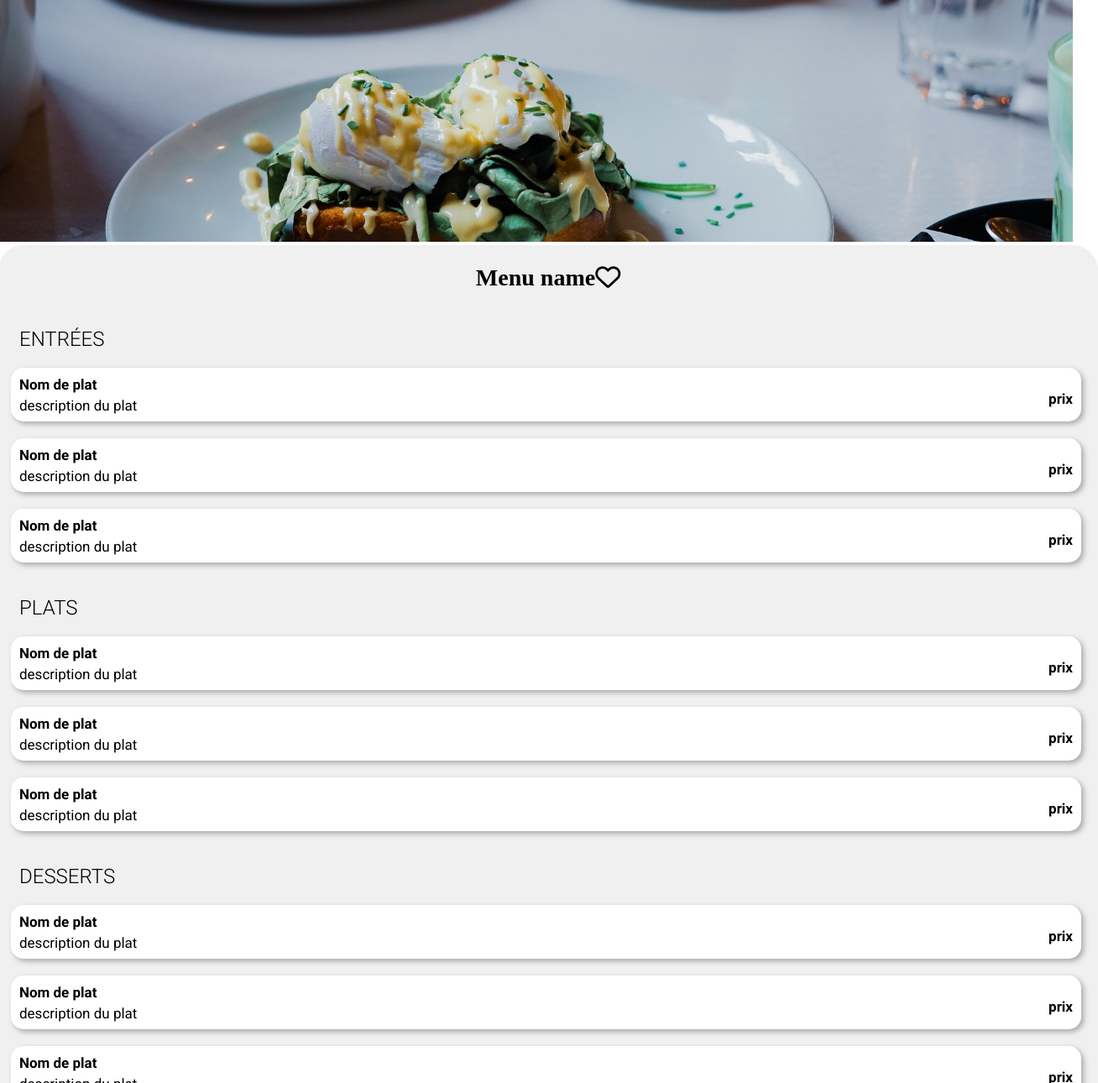
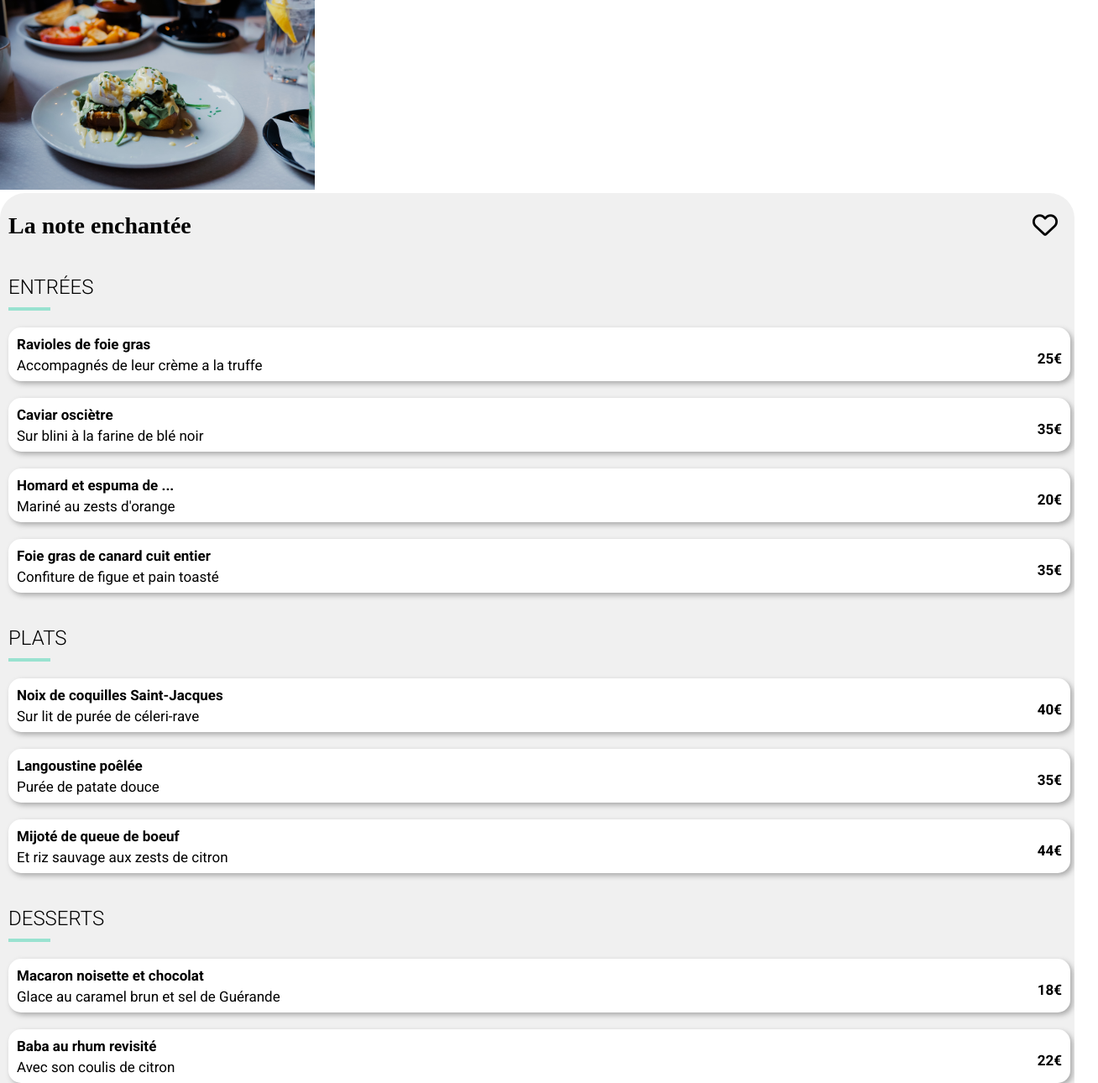
Before and after one commit to MartinBrosseau/BrosseauMartin_3_03122021, a website: page restaurantpage2.html in a window 1280 px wide. Shown: the part 58-1348 px from the top of the page at 84% size, 1308 px wide, since content can reach past the window. Drawn offline with Linux system fonts and the light colour scheme; a web font is replaced by a local one.

Commit message:
restaurants pages almost done

```diff
--- a/restaurantpage2.html
+++ b/restaurantpage2.html
@@ -22,9 +22,7 @@
                 </a>
             </div>
             <div class="restaurantsheader__logo">
-                <div class="logo--big">
-                    <img src="assets/ohmyfood@2x.svg" alt="logo big">
-                </div>
+                <img src="assets/ohmyfood@2x.svg" alt="logo big">
             </div>
         </header>
 
@@ -34,7 +32,7 @@
             </div>
             <section class="menu">
                 <div class="menu__title">
-                    <div class="menu__title__text"><h1>Menu name</h1></div><div class="menu__title__icone"><i class="far fa-heart"></i></div>
+                    <div class="menu__title__text"><h1>La note enchantée</h1></div><div class="menu__title__icone"><i class="far fa-heart"></i></div>
                 </div>
                 <div class="menu__entrées">
                     <h2>ENTRÉES</h2>
@@ -43,11 +41,11 @@
                         <a href="#">
                             <div class="menu__links__description">
                                 <div class="menu__links__text">
-                                    <span class="food__name">Nom de plat</span>
-                                    <span class="food__description">description du plat</span>
+                                    <span class="food__name">Ravioles de foie gras</span>
+                                    <span class="food__description">Accompagnés de leur crème a la truffe</span>
                                 </div>
                                 <div class="food__price">
-                                    <p>prix</p>
+                                    <p>25€</p>
                                 </div>
                             </div>
                         </a>
@@ -57,11 +55,11 @@
                         <a href="#">
                             <div class="menu__links__description">
                                 <div class="menu__links__text">
-                                    <span class="food__name">Nom de plat</span>
-                                    <span class="food__description">description du plat</span>
+                                    <span class="food__name">Caviar osciètre</span>
+                                    <span class="food__description">Sur blini à la farine de blé noir</span>
                                 </div>
                                 <div class="food__price">
-                                    <p>prix</p>
+                                    <p>35€</p>
                                 </div>
                             </div>
                         </a>
@@ -71,11 +69,25 @@
                         <a href="#">
                             <div class="menu__links__description">
                                 <div class="menu__links__text">
-                                    <span class="food__name">Nom de plat</span>
-                                    <span class="food__description">description du plat</span>
+                                    <span class="food__name">Homard et espuma de ...</span>
+                                    <span class="food__description">Mariné au zests d'orange</span>
                                 </div>
                                 <div class="food__price">
-                                    <p>prix</p>
+                                    <p>20€</p>
+                                </div>
+                            </div>
+                        </a>
+                    </div>
+
+                    <div class="menu__links">
+                        <a href="#">
+                            <div class="menu__links__description">
+                                <div class="menu__links__text">
+                                    <span class="food__name">Foie gras de canard cuit entier</span>
+                                    <span class="food__description">Confiture de figue et pain toasté</span>
+                                </div>
+                                <div class="food__price">
+                                    <p>35€</p>
                                 </div>
                             </div>
                         </a>
@@ -90,11 +102,11 @@
                         <a href="#">
                             <div class="menu__links__description">
                                 <div class="menu__links__text">
-                                    <span class="food__name">Nom de plat</span>
-                                    <span class="food__description">description du plat</span>
+                                    <span class="food__name">Noix de coquilles Saint-Jacques</span>
+                                    <span class="food__description">Sur lit de purée de céleri-rave</span>
                                 </div>
                                 <div class="food__price">
-                                    <p>prix</p>
+                                    <p>40€</p>
                                 </div>
                             </div>
                         </a>
@@ -104,11 +116,11 @@
                         <a href="#">
                             <div class="menu__links__description">
                                 <div class="menu__links__text">
-                                    <span class="food__name">Nom de plat</span>
-                                    <span class="food__description">description du plat</span>
+                                    <span class="food__name">Langoustine poêlée</span>
+                                    <span class="food__description">Purée de patate douce</span>
                                 </div>
                                 <div class="food__price">
-                                    <p>prix</p>
+                                    <p>35€</p>
                                 </div>
                             </div>
                         </a>
@@ -118,11 +130,11 @@
                         <a href="#">
                             <div class="menu__links__description">
                                 <div class="menu__links__text">
-                                    <span class="food__name">Nom de plat</span>
-                                    <span class="food__description">description du plat</span>
+                                    <span class="food__name">Mijoté de queue de boeuf</span>
+                                    <span class="food__description">Et riz sauvage aux zests de citron</span>
                                 </div>
                                 <div class="food__price">
-                                    <p>prix</p>
+                                    <p>44€</p>
                                 </div>
                             </div>
                         </a>
@@ -136,11 +148,11 @@
                         <a href="#">
                             <div class="menu__links__description">
                                 <div class="menu__links__text">
-                                    <span class="food__name">Nom de plat</span>
-                                    <span class="food__description">description du plat</span>
+                                    <span class="food__name">Macaron noisette et chocolat</span>
+                                    <span class="food__description">Glace au caramel brun et sel de Guérande</span>
                                 </div>
                                 <div class="food__price">
-                                    <p>prix</p>
+                                    <p>18€</p>
                                 </div>
                             </div>
                         </a>
@@ -150,11 +162,11 @@
                         <a href="#">
                             <div class="menu__links__description">
                                 <div class="menu__links__text">
-                                    <span class="food__name">Nom de plat</span>
-                                    <span class="food__description">description du plat</span>
+                                    <span class="food__name">Baba au rhum revisité</span>
+                                    <span class="food__description">Avec son coulis de citron</span>
                                 </div>
                                 <div class="food__price">
-                                    <p>prix</p>
+                                    <p>22€</p>
                                 </div>
                             </div>
                         </a>
@@ -164,11 +176,11 @@
                         <a href="#">
                             <div class="menu__links__description">
                                 <div class="menu__links__text">
-                                    <span class="food__name">Nom de plat</span>
-                                    <span class="food__description">description du plat</span>
+                                    <span class="food__name">Tarte au citron meringuée</span>
+                                    <span class="food__description">Destructurée</span>
                                 </div>
                                 <div class="food__price">
-                                    <p>prix</p>
+                                    <p>23€</p>
                                 </div>
                             </div>
                         </a>
--- a/scss/Base/_fonts.scss
+++ b/scss/Base/_fonts.scss
@@ -54,8 +54,12 @@ h2 {
     font-size: 28px;
 }
 .menu h2 {
+    width: 50px;
+    padding-bottom: 10px;
     font-family: $text-font;
     font-weight: 300;
+    border-bottom: 4px solid $tertiary-color;
+
 }
 
 .menu__links {
--- a/scss/Base/_images.scss
+++ b/scss/Base/_images.scss
@@ -2,9 +2,10 @@
     @include images-homepage;
 }
 
-.bannière img {
-    width: 100%;
-    margin-left: -10px;
-    height: 300px;
-    object-fit: cover;
+.bannière {
+    @include bloc-postion;
+    & img {
+        height: 250px;
+        object-fit: cover;
+    }
 }
--- a/scss/Components/_blocs.scss
+++ b/scss/Components/_blocs.scss
@@ -1,5 +1,6 @@
 html, body {
     width: 100%;
+    margin: 0px;
 }
 .intro__text, .intro__button {
     border: 0px, solid black;
@@ -7,6 +8,9 @@ html, body {
     padding: 10px;
 }
 
+body {
+    margin: 0px;
+}
 
 
 .intro {
@@ -14,7 +18,7 @@ html, body {
     @include bloc-postion;
     &__localisation {
         @include row-center;
-        margin-top: 20px;
+        margin-top: 10px;
         background-color: rgb(225, 225, 225);
         padding-top: 10px;
         padding-bottom: 10px;
@@ -62,6 +66,7 @@ html, body {
 
 .restaurants {
     @include column-center;
+    padding-bottom: 50px;
     &__icones {
         display: flex;
         flex-direction: row;
@@ -97,22 +102,25 @@ html, body {
 
 .menu {
     @include bloc-postion;
-    @include column-center;
+    display: flex;
+    flex-direction: column;
     border: 0px solid black;
     border-top-left-radius: 30px;
     border-top-right-radius: 30px;
     background-color: rgb(240, 240, 240);
-    padding-left: 15px;
-    padding-right: 15px;
     &__title {
         display: flex;
         flex-direction: row;
+        justify-content: space-between;
         align-items: center;
+        margin-left: 10px;
+        margin-right: 20px;
         &__icone {
             font-size: 30px;
         }
     }
     &__button {
+        @include row-center;
         margin-top: 30px;
         margin-bottom: 30px;
     }
@@ -120,6 +128,8 @@ html, body {
         width: 100%;
     }
     &__links {
+        margin-left: 10px;
+        margin-right: 10px;
         @include display-menu-links;
         &__description {
             display: flex;
--- a/scss/Layouts/_headers.scss
+++ b/scss/Layouts/_headers.scss
@@ -1,12 +1,17 @@
 .homepageheader {
    width: 100%;
+   padding-top: 20px;
    @include row-center;
 }
 
 .restaurantsheader {
    width: 100%;
-   @include row-center;
+   display: flex;
+   flex-direction: row;
    align-items: center;
+   &__logo {
+      @include row-center;
+   }
    .returnbutton a {
       color: black;
    }
--- a/scss/Utils/_mixins.scss
+++ b/scss/Utils/_mixins.scss
@@ -6,7 +6,6 @@
 
 @mixin bloc-postion {
     width: 100%;
-    margin-left: -10px;
 }
 
 @mixin display-restaurants-links {
```
Also changed, not shown: restaurantpage1.html (+29 -31 lines), restaurantpage3.html (+29 -31 lines), restaurantpage4.html (+29 -31 lines), scss/Layouts/_footers.scss (+6 -4 lines), css/style.css, 1 other file.
